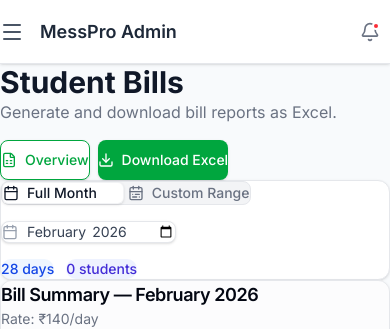
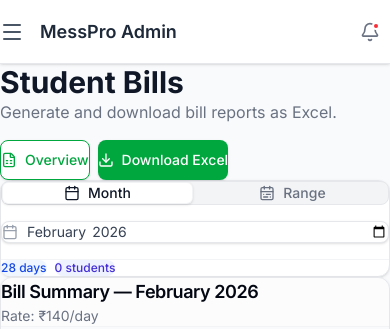
Before and after one commit to Ks-Nath/mess-pro, a React (Vite) app: page /admin/bills in a window 390 px wide. Shown: the top 329 px of the page. Built offline with nearby package versions, Linux system fonts and the light colour scheme; no server answers; the database is empty; sample sign-in values are in the browser's storage.

Commit message:
style: improve mobile responsiveness

```diff
--- a/src/pages/AdminBills.jsx
+++ b/src/pages/AdminBills.jsx
@@ -234,69 +234,72 @@ export default function AdminBills() {
 
             {/* Controls Card */}
             <Card className="border-gray-200 shadow-sm">
-                <CardContent className="p-5">
-                    <div className="flex flex-col sm:flex-row items-start sm:items-center gap-4">
+                <CardContent className="p-4 sm:p-5">
+                    <div className="flex flex-col lg:flex-row items-start lg:items-center gap-4">
                         {/* Mode Toggle */}
-                        <div className="p-1 bg-gray-100 rounded-lg grid grid-cols-2 gap-1 border border-gray-200 shrink-0">
-                            {[{ key: 'month', label: 'Full Month', icon: Calendar }, { key: 'range', label: 'Custom Range', icon: CalendarRange }].map(({ key, label, icon: Icon }) => (
+                        <div className="w-full sm:w-auto p-1 bg-gray-100 rounded-lg grid grid-cols-2 gap-1 border border-gray-200 shrink-0">
+                            {[{ key: 'month', label: 'Full Month', icon: Calendar }, { key: 'range', label: 'Range', icon: CalendarRange }].map(({ key, label, icon: Icon }) => (
                                 <button
                                     key={key}
                                     type="button"
                                     onClick={() => setMode(key)}
                                     className={cn(
-                                        "flex items-center gap-2 px-3 py-2 text-sm font-medium rounded-md transition-all",
+                                        "flex items-center justify-center gap-2 px-3 py-2 text-sm font-medium rounded-md transition-all",
                                         mode === key
                                             ? "bg-white text-gray-900 shadow-sm border border-gray-200/50"
                                             : "text-gray-500 hover:text-gray-700"
                                     )}
                                 >
                                     <Icon className="w-4 h-4" />
-                                    {label}
+                                    <span className="hidden sm:inline">{label}</span>
+                                    <span className="sm:hidden">{label === 'Full Month' ? 'Month' : 'Range'}</span>
                                 </button>
                             ))}
                         </div>
 
                         {/* Date Inputs */}
+                        <div className="w-full sm:w-auto">
                             {mode === 'month' ? (
-                            <div className="flex items-center gap-2 bg-white border border-gray-200 rounded-lg px-3 py-2 shadow-sm">
-                                <Calendar className="w-4 h-4 text-gray-400" />
+                                <div className="flex items-center gap-2 bg-white border border-gray-200 rounded-lg px-3 py-2 shadow-sm w-full sm:w-auto">
+                                    <Calendar className="w-4 h-4 text-gray-400 shrink-0" />
                                     <input
                                         type="month"
-                                    className="text-sm outline-none text-gray-700 bg-transparent"
+                                        className="text-sm outline-none text-gray-700 bg-transparent w-full sm:w-auto"
                                         value={selectedMonth}
                                         onChange={(e) => setSelectedMonth(e.target.value)}
                                     />
                                 </div>
                             ) : (
-                            <div className="flex items-center gap-2 flex-wrap">
-                                <div className="flex items-center gap-2 bg-white border border-gray-200 rounded-lg px-3 py-2 shadow-sm">
-                                    <span className="text-xs text-gray-400 font-medium">From</span>
+                                <div className="flex flex-col sm:flex-row items-start sm:items-center gap-2 w-full sm:w-auto">
+                                    <div className="flex items-center gap-2 bg-white border border-gray-200 rounded-lg px-3 py-2 shadow-sm w-full sm:w-auto">
+                                        <span className="text-xs text-gray-400 font-medium whitespace-nowrap">From</span>
                                         <input
                                             type="date"
-                                        className="text-sm outline-none text-gray-700 bg-transparent"
+                                            className="text-sm outline-none text-gray-700 bg-transparent w-full"
                                             value={startDate}
                                             onChange={(e) => setStartDate(e.target.value)}
                                         />
                                     </div>
-                                <span className="text-gray-400">→</span>
-                                <div className="flex items-center gap-2 bg-white border border-gray-200 rounded-lg px-3 py-2 shadow-sm">
-                                    <span className="text-xs text-gray-400 font-medium">To</span>
+                                    <span className="text-gray-400 hidden sm:block">→</span>
+                                    <div className="flex items-center gap-2 bg-white border border-gray-200 rounded-lg px-3 py-2 shadow-sm w-full sm:w-auto">
+                                        <span className="text-xs text-gray-400 font-medium whitespace-nowrap">To</span>
                                         <input
                                             type="date"
-                                        className="text-sm outline-none text-gray-700 bg-transparent"
+                                            className="text-sm outline-none text-gray-700 bg-transparent w-full"
                                             value={endDate}
                                             onChange={(e) => setEndDate(e.target.value)}
                                         />
                                     </div>
                                 </div>
                             )}
+                        </div>
 
                         {/* Summary Chips */}
-                        <div className="flex items-center gap-3 ml-auto text-sm">
-                            <span className="px-2.5 py-1 bg-blue-50 text-blue-700 rounded-full font-medium">
+                        <div className="flex flex-wrap items-center gap-2 lg:ml-auto w-full lg:w-auto pt-2 lg:pt-0 border-t lg:border-t-0 border-gray-100">
+                            <span className="px-2.5 py-1 bg-blue-50 text-blue-700 rounded-full text-xs font-medium">
                                 {totalDays} days
                             </span>
-                            <span className="px-2.5 py-1 bg-indigo-50 text-indigo-700 rounded-full font-medium">
+                            <span className="px-2.5 py-1 bg-indigo-50 text-indigo-700 rounded-full text-xs font-medium">
                                 {students.length} students
                             </span>
                         </div>
--- a/src/pages/Dashboard.jsx
+++ b/src/pages/Dashboard.jsx
@@ -41,22 +41,24 @@ export default function Dashboard() {
     return (
         <div className="space-y-12 animate-fade-in">
             {/* Minimal Header */}
-            <div className="space-y-2">
-                <h1 className="text-3xl md:text-4xl font-bold text-gray-900 tracking-tight">
-                    Welcome back, {user?.name?.split(' ')[0]}
+            <div className="space-y-3">
+                <h1 className="text-3xl md:text-4xl font-bold text-gray-900 tracking-tight break-words">
+                    Welcome back, <br className="block sm:hidden" /> {user?.name?.split(' ')[0]}
                 </h1>
-                <div className="flex items-center gap-3">
+                <div className="flex flex-col sm:flex-row sm:items-center gap-3">
                     <p className="text-lg text-gray-500">What would you like to do today?</p>
-                    {user?.messStatus === 'Active' ? (
-                        <Badge variant="success" className="rounded-full px-3">Mess Active</Badge>
-                    ) : (
-                        <Badge variant="warning" className="rounded-full px-3">On Leave Today</Badge>
-                    )}
+                    <div className="flex">
+                        {user?.messStatus === 'Active' ? (
+                            <Badge variant="success" className="rounded-full px-3">Mess Active</Badge>
+                        ) : (
+                            <Badge variant="warning" className="rounded-full px-3">On Leave Today</Badge>
+                        )}
+                    </div>
                 </div>
             </div>
 
             {/* 3 Large Action Cards */}
-            <div className="grid grid-cols-1 md:grid-cols-3 gap-6">
+            <div className="grid grid-cols-1 sm:grid-cols-2 lg:grid-cols-3 gap-6">
                 {actions.map((action) => (
                     <button
                         key={action.title}
--- a/src/pages/ManageMenu.jsx
+++ b/src/pages/ManageMenu.jsx
@@ -97,7 +97,7 @@ export default function ManageMenu() {
             </div>
 
             {/* Day Selection */}
-            <div className="flex overflow-x-auto gap-2 pb-4 border-b border-gray-200">
+            <div className="flex overflow-x-auto gap-2 pb-4 border-b border-gray-200 px-1 scrollbar-hide">
                 {days.map(day => (
                     <button
                         key={day}
--- a/src/pages/ManageStudents.jsx
+++ b/src/pages/ManageStudents.jsx
@@ -135,8 +135,8 @@ export default function ManageStudents() {
             ) : (
                 /* Table */
                 <Card className="border-gray-200 shadow-sm overflow-hidden">
-                    <CardContent className="p-0">
-                        <table className="w-full text-left text-sm">
+                    <CardContent className="p-0 overflow-x-auto">
+                        <table className="w-full text-left text-sm min-w-[800px]">
                             <thead className="bg-gray-50 border-b border-gray-200">
                                 <tr>
                                     <th className="px-6 py-4 font-semibold text-gray-900">Mess No</th>
```
Lines whose indentation alone changed are shown as unchanged.
